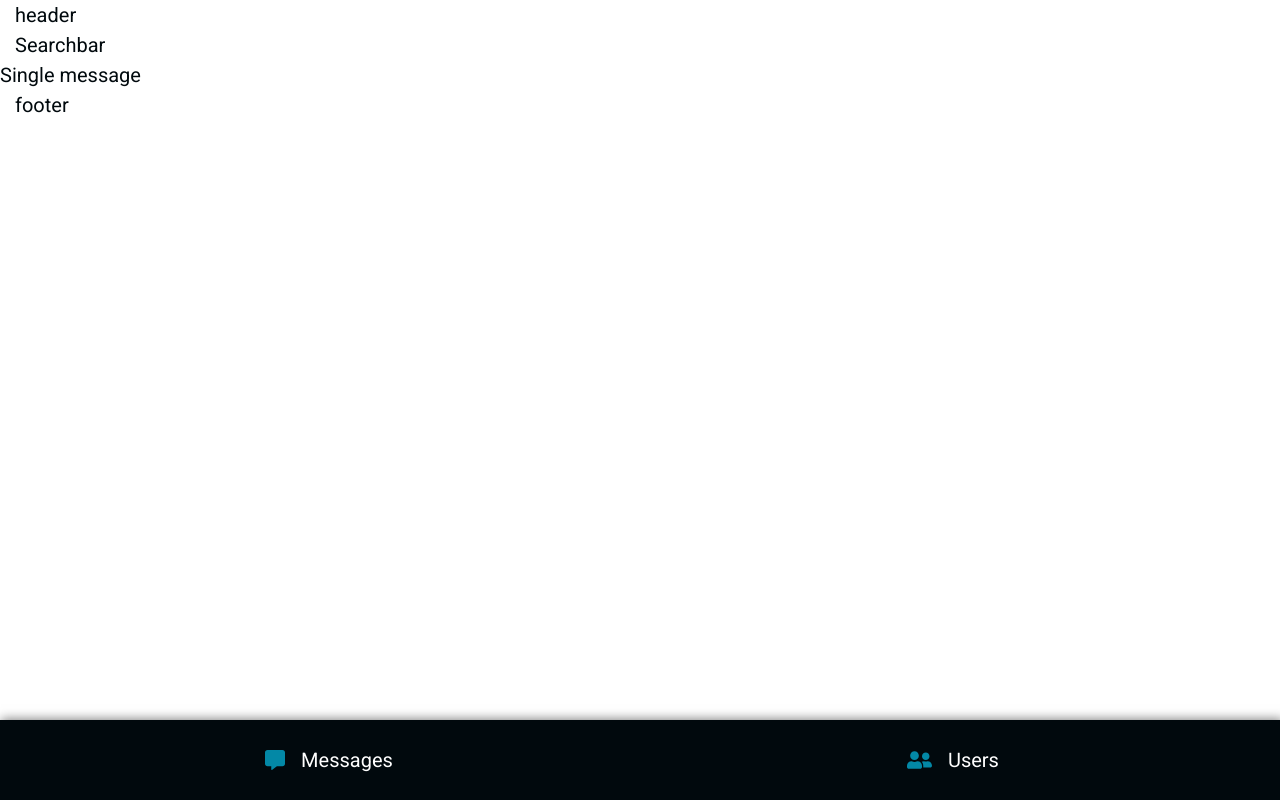
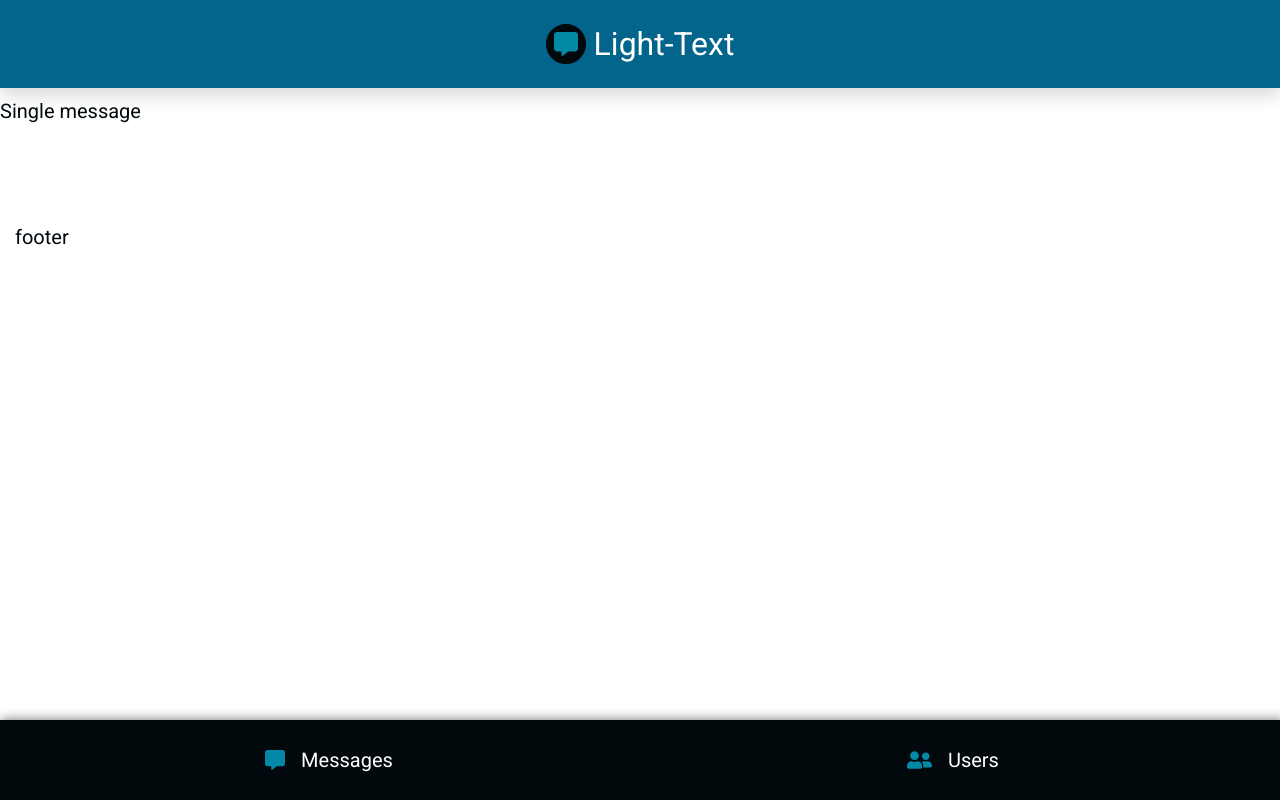
Before and after one commit to Massimilianok/wbs-mini-twitter, a React (Create React App) app: page /message/1 in a window 1280 px wide. Built offline with nearby package versions, Linux system fonts and the light colour scheme.

Commit message:
feat: Create Header component

```diff
--- a/src/App.css
+++ b/src/App.css
@@ -13,3 +13,8 @@
 .users-cards::-webkit-scrollbar {
   display: none;
 }
+
+.main {
+  margin-top: 6rem;
+  margin-bottom: 6rem;
+}
--- a/src/App.js
+++ b/src/App.js
@@ -8,6 +8,7 @@ import Row from 'react-bootstrap/Row';
 import Col from 'react-bootstrap/Col';
 import UserCard from './components/UserCard/UserCard';
 import NavMobile from './components/NavMobile/NavMobile';
+import Header from './components/Header/Header';
 
 const App = () => {
   const [messages, setMessages] = useState();
@@ -20,11 +21,10 @@ const App = () => {
 
   return (
     <Container fluid>
-      <div>
-        header
-        <div>Searchbar</div>
-      </div>
-      <Row as={'main'}>
+      <Row>
+        <Header />
+      </Row>
+      <Row as={'main'} className="main">
         <Switch>
           <Route path="/" exact>
             <Col xs={12}>
--- /dev/null
+++ b/src/components/Header/Header.css
@@ -0,0 +1,26 @@
+.header {
+  background-color: var(--primary-color);
+  width: 100%;
+  position: fixed;
+  top: 0;
+  left: 0;
+  z-index: 9999;
+}
+
+.header-logo {
+  color: var(--light-color);
+}
+
+.header-logo-icon {
+  margin-right: 0.5rem;
+  font-size: 2.5rem;
+  color: var(--secondary-color);
+  background-color: var(--dark-color);
+  border: 8px solid var(--dark-color);
+  border-radius: 50%;
+}
+
+.header-logo > h1 {
+  font-size: 2rem;
+  margin-bottom: 0;
+}
--- /dev/null
+++ b/src/components/Header/Header.js
@@ -0,0 +1,17 @@
+import React from 'react';
+import './Header.css';
+import { FontAwesomeIcon } from '@fortawesome/react-fontawesome';
+import { faCommentAlt } from '@fortawesome/free-solid-svg-icons';
+
+const Header = () => {
+  return (
+    <header className="header shadow py-4">
+      <div className="d-flex justify-content-center align-items-center header-logo">
+        <FontAwesomeIcon icon={faCommentAlt} className="header-logo-icon" />
+        <h1>Light-Text</h1>
+      </div>
+    </header>
+  );
+};
+
+export default Header;
```
Also changed, not shown: src/components/NavDesktop/NavDesktop.css (added), src/components/NavDesktop/NavDesktop.js (added).
